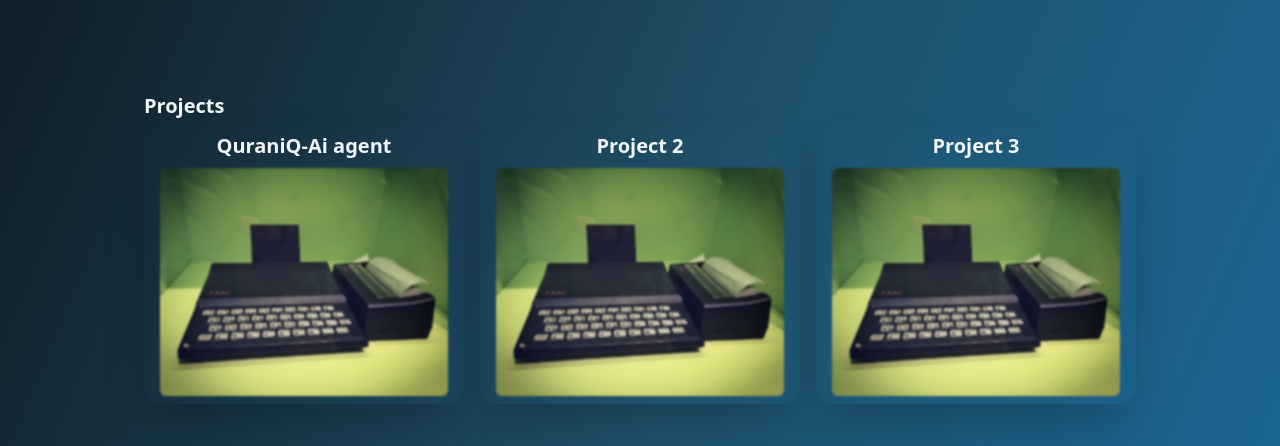
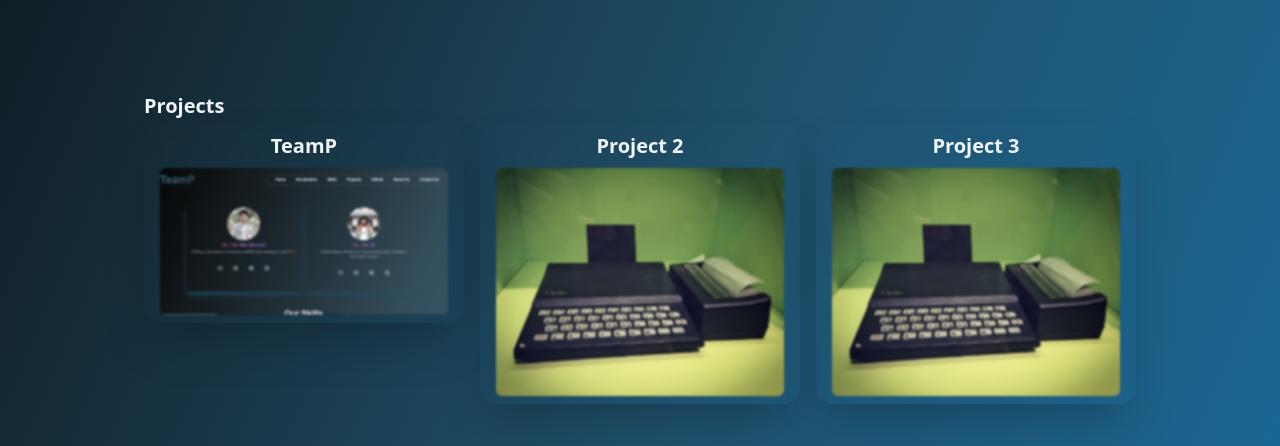
Before and after one commit to vanhellsing102/team-portfolio-with-next.js, a Next.js app: page / in a window 1280 px wide. Shown: the part 1100-1546 px from the top of the page. Built offline with nearby package versions, Linux system fonts and the light colour scheme.

Commit message:
update projects section

```diff
--- a/src/libs/data.ts
+++ b/src/libs/data.ts
@@ -246,9 +246,9 @@ export const ourSkills: OurSkills = [
 export const projectsData:ProjectsData = [
     {
         id: 1,
-        title: "QuraniQ-Ai agent",
-        image: "/images/project-bg.jpg",
-        link: "https://example.com/project1",
+        title: "TeamP",
+        image: "/images/projects/teamP.png",
+        link: "https://murad-nifad.vercel.app",
     },
     {
         id: 2,
```
Also changed, not shown: public/images/projects/teamP.png (added).
